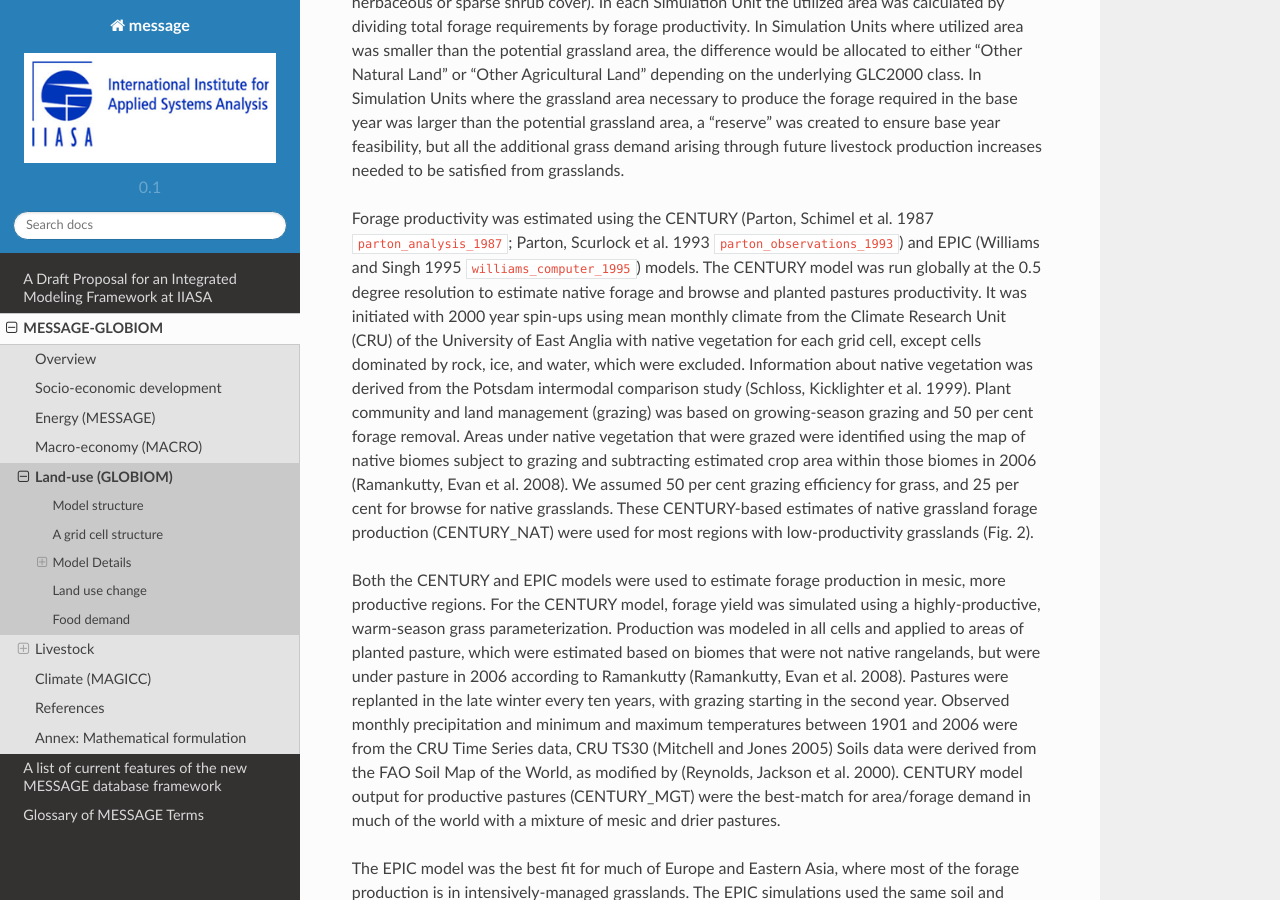
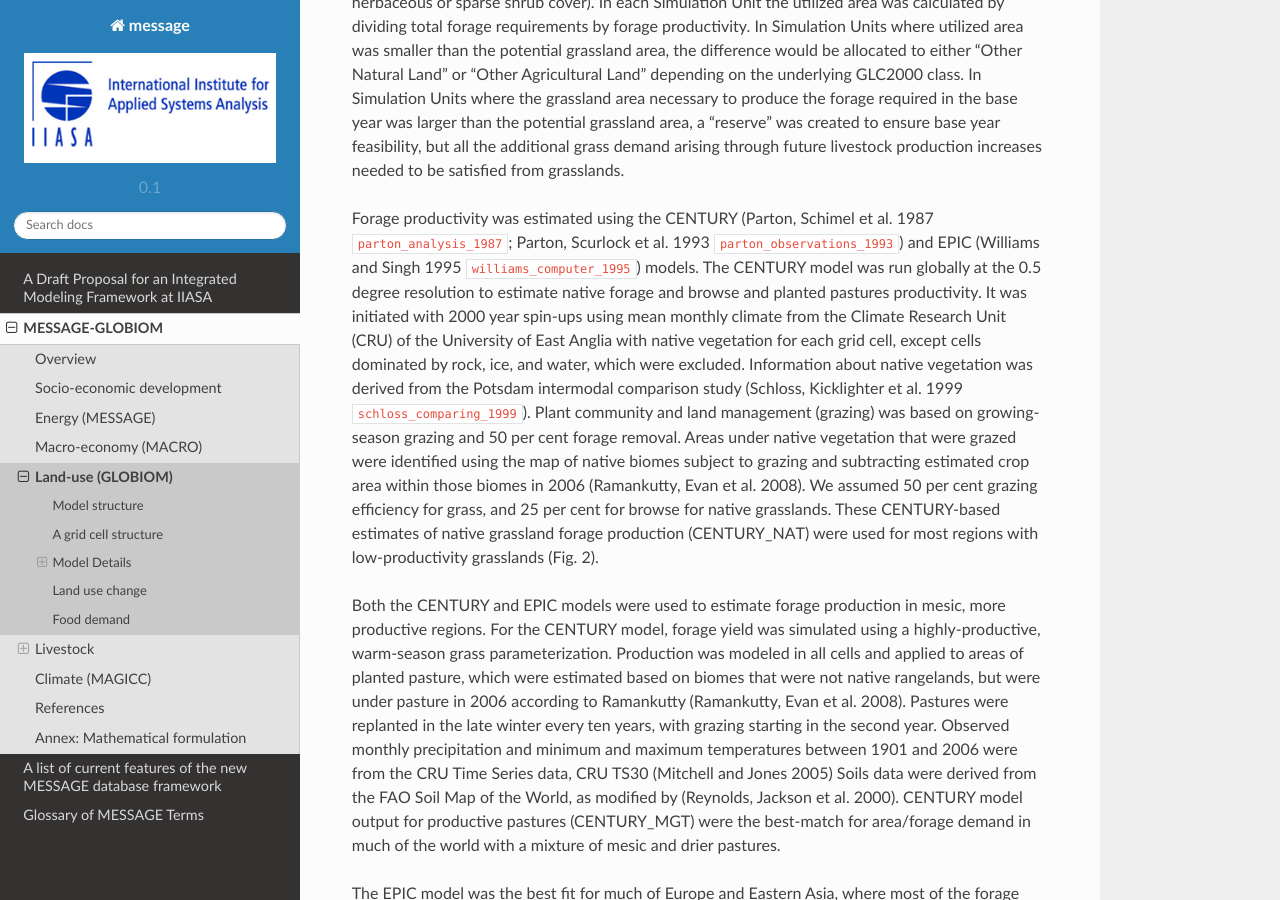
Before and after one commit to iiasa/message_doc, a Sphinx documentation site: the page built from source/message_globiom/land_use/index.rst, in a window 1280 px wide and 900 px high, scrolled down 6705 px. Built offline with Sphinx 7.4.7 and the Read the Docs theme 2.0.0, drawn with Linux system fonts in a browser that asks for light colours; pages that are not in the unit, such as notebooks, are missing from menus; cross-references to code outside the pages are shown as plain code.

Commit message:
citation

```diff
--- a/source/message_globiom/land_use/index.rst
+++ b/source/message_globiom/land_use/index.rst
@@ -77,7 +77,7 @@
 
 To calculate the utilized grassland area, we have first defined the potential grassland area as the area belonging to one of the following GLC2000 land cover classes: 13 (Herbaceous Cover, closed-open), 16-18 (Cultivated and managed areas, Mosaic: Cropland / Tree Cover / Other natural vegetation, Mosaic: Cropland / Shrub and/or grass cover), excluding area identified as cropland according to the IFPRI crop distribution map (You and Wood 2006 cite:`you_entropy_2006`), and 11, 12, 14 (Shrub Cover, closed-open, evergreen, Shrub Cover, closed-open, deciduous, Sparse herbaceous or sparse shrub cover). In each Simulation Unit the utilized area was calculated by dividing total forage requirements by forage productivity. In Simulation Units where utilized area was smaller than the potential grassland area, the difference would be allocated to either “Other Natural Land” or “Other Agricultural Land” depending on the underlying GLC2000 class. In Simulation Units where the grassland area necessary to produce the forage required in the base year was larger than the potential grassland area, a “reserve” was created to ensure base year feasibility, but all the additional grass demand arising through future livestock production increases needed to be satisfied from grasslands.
 
-Forage productivity was estimated using the CENTURY (Parton, Schimel et al. 1987 :cite:`parton_analysis_1987`; Parton, Scurlock et al. 1993 :cite:`parton_observations_1993`) and EPIC (Williams and Singh 1995 :cite:`williams_computer_1995`) models. The CENTURY model was run globally at the 0.5 degree resolution to estimate native forage and browse and planted pastures productivity. It was initiated with 2000 year spin-ups using mean monthly climate from the Climate Research Unit (CRU) of the University of East Anglia with native vegetation for each grid cell, except cells dominated by rock, ice, and water, which were excluded. Information about native vegetation was derived from the Potsdam intermodal comparison study (Schloss, Kicklighter et al. 1999). Plant community and land management (grazing) was based on growing-season grazing and 50 per cent forage removal. Areas under native vegetation that were grazed were identified using the map of native biomes subject to grazing and subtracting estimated crop area within those biomes in 2006 (Ramankutty, Evan et al. 2008). We assumed 50 per cent grazing efficiency for grass, and 25 per cent for browse for native grasslands. These CENTURY-based estimates of native grassland forage production (CENTURY_NAT) were used for most regions with low-productivity grasslands (Fig. 2).
+Forage productivity was estimated using the CENTURY (Parton, Schimel et al. 1987 :cite:`parton_analysis_1987`; Parton, Scurlock et al. 1993 :cite:`parton_observations_1993`) and EPIC (Williams and Singh 1995 :cite:`williams_computer_1995`) models. The CENTURY model was run globally at the 0.5 degree resolution to estimate native forage and browse and planted pastures productivity. It was initiated with 2000 year spin-ups using mean monthly climate from the Climate Research Unit (CRU) of the University of East Anglia with native vegetation for each grid cell, except cells dominated by rock, ice, and water, which were excluded. Information about native vegetation was derived from the Potsdam intermodal comparison study (Schloss, Kicklighter et al. 1999 :cite:`schloss_comparing_1999`). Plant community and land management (grazing) was based on growing-season grazing and 50 per cent forage removal. Areas under native vegetation that were grazed were identified using the map of native biomes subject to grazing and subtracting estimated crop area within those biomes in 2006 (Ramankutty, Evan et al. 2008). We assumed 50 per cent grazing efficiency for grass, and 25 per cent for browse for native grasslands. These CENTURY-based estimates of native grassland forage production (CENTURY_NAT) were used for most regions with low-productivity grasslands (Fig. 2).
 
 Both the CENTURY and EPIC models were used to estimate forage production in mesic, more productive regions. For the CENTURY model, forage yield was simulated using a highly-productive, warm-season grass parameterization. Production was modeled in all cells and applied to areas of planted pasture, which were estimated based on biomes that were not native rangelands, but were under pasture in 2006 according to Ramankutty (Ramankutty, Evan et al. 2008). Pastures were replanted in the late winter every ten years, with grazing starting in the second year. Observed monthly precipitation and minimum and maximum temperatures between 1901 and 2006 were from the CRU Time Series data, CRU TS30 (Mitchell and Jones 2005) Soils data were derived from the FAO Soil Map of the World, as modified by (Reynolds, Jackson et al. 2000). CENTURY model output for productive pastures (CENTURY_MGT) were the best-match for area/forage demand in much of the world with a mixture of mesic and drier pastures.
 
```
